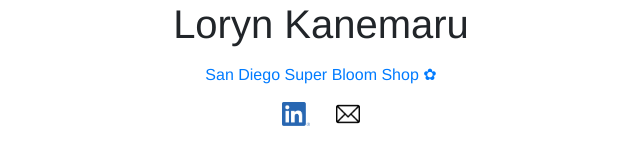
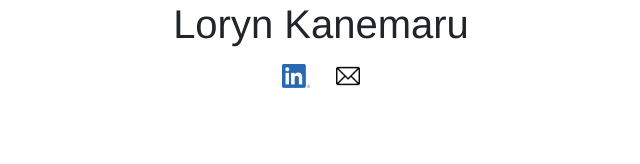
Before and after one commit to loryn3/loryn3.github.io, a plain HTML site: page index.html in a window 1280 px wide. Shown: the whole page, without its empty margins (319-959 px from the left). Drawn offline with nearby package versions, Linux system fonts and the light colour scheme.

Commit message:
Remove link to Super Bloom shop

```diff
--- a/index.html
+++ b/index.html
@@ -24,15 +24,6 @@
   	  <div class="row">
   	    <div class="col d-flex justify-content-center">
   	      <h1>Loryn Kanemaru</h1>
-  	    </div>
-  	  </div>
-  	  <div class="row">
-  	    <div class="col d-flex justify-content-center">
-  	      <button type="button" class="btn btn-link">
-  	        <a href="https://www.sandiegosuperbloom.com/shop">
-  	          San Diego Super Bloom Shop &#10047;
-  	        </a>
-  	      </button>
   	    </div>
   	  </div>
   	  <div class="row">
```
